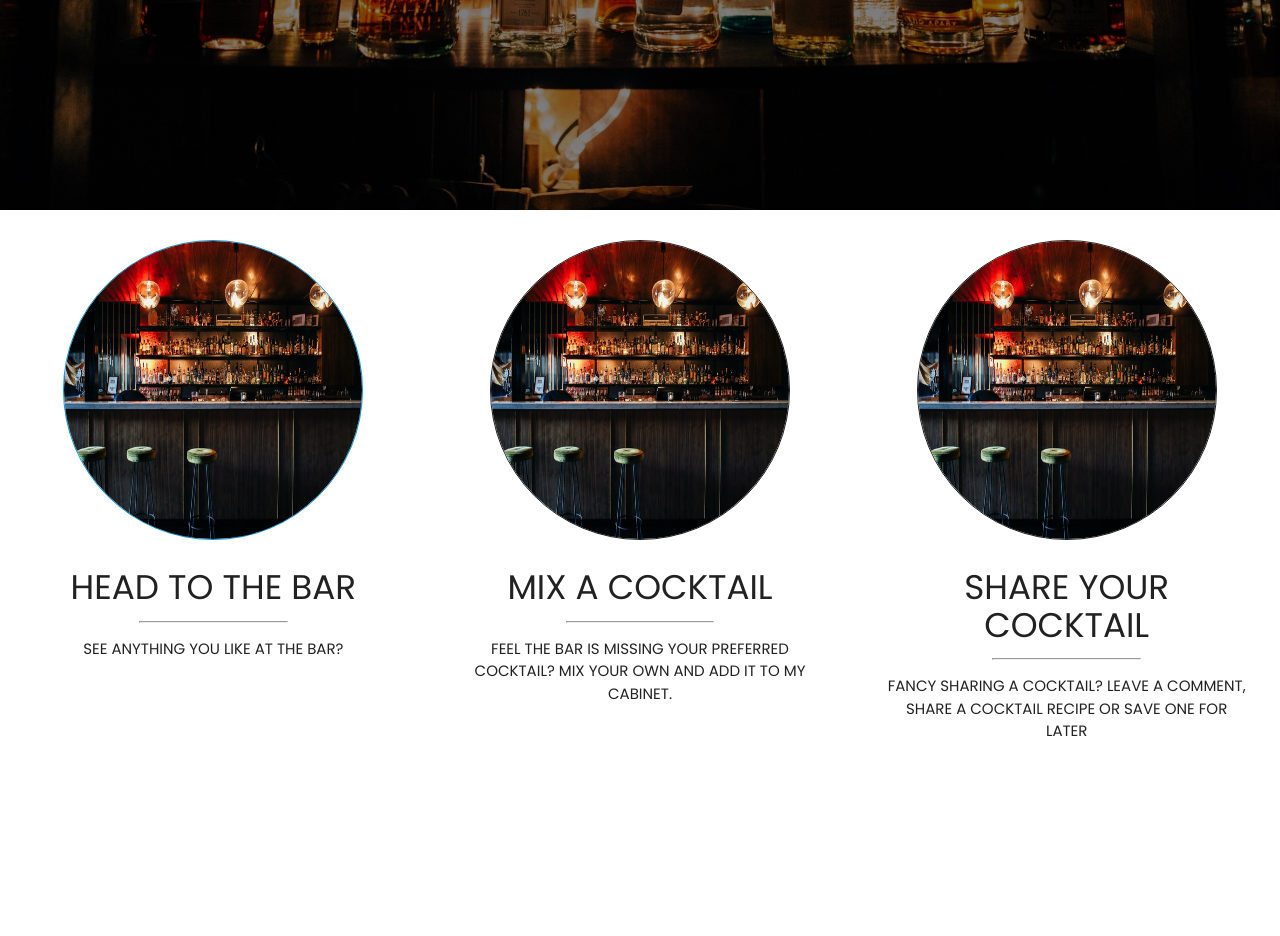
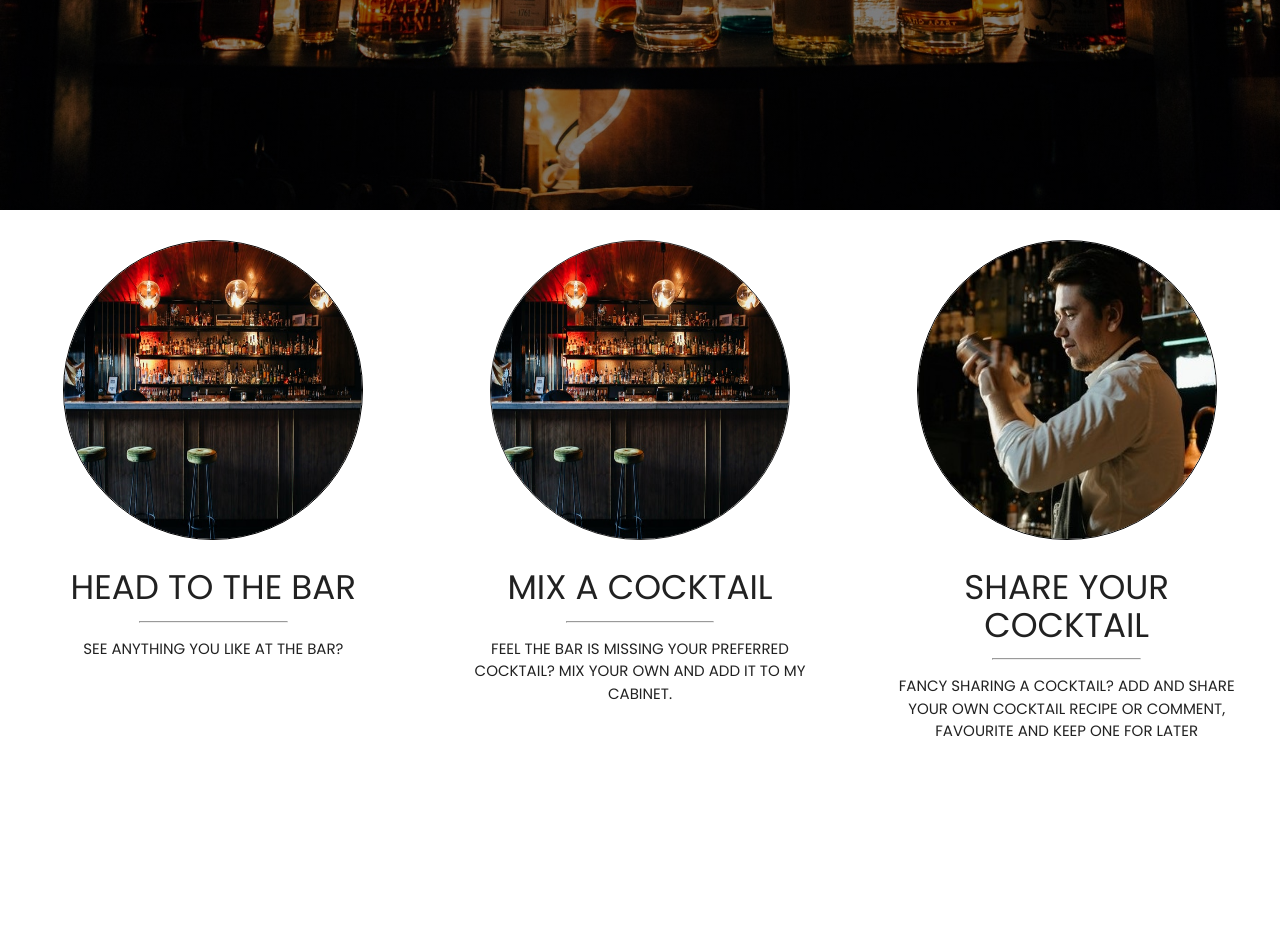
Before and after one commit to rhysmoggs/ms3-final-cocktails, a Flask app: page / in a window 1280 px wide. Shown: the part 654-1590 px from the top of the page. Run offline with Flask 2, Linux system fonts and the light colour scheme; data that the repository does not hold is empty; some libraries are stand-ins or nearby versions.

Commit message:
Add shake.jpg image to home.html

```diff
--- a/cocktails/static/css/style.css
+++ b/cocktails/static/css/style.css
@@ -128,6 +128,10 @@ main {
     /* margin: 0 auto; */
 }
 
+.house-section a {
+    color: black;
+}
+
 .house-section hr {
     width: 40%;
 }
--- a/cocktails/templates/home.html
+++ b/cocktails/templates/home.html
@@ -26,16 +26,24 @@
         <p>See anything you like at The Bar?</p>
       </li>
       <li>
-        <img class="hoverable" src="../static/images/bar.jpg" alt="Image of a cocktail being mixed">
+        <img class="hoverable" src="../static/images/bar.jpg" alt="Image of a group of people sharing drinks">
         <h4>Mix a Cocktail</h4>
         <hr>
         <p>Feel The Bar is missing your preferred cocktail? Mix your own and add it to My Cabinet.</p>
       </li>
       <li>
-        <img class="hoverable" src="../static/images/bar.jpg" alt="Image of a group of people sharing drinks">
+        {% if session.user  %}
+          <a href="{{ url_for('profile', username=session['user']) }}">
+            <img class="hoverable" src="../static/images/shake.jpg" alt="Image of a cocktail being mixed">
+          </a>
+        {% else %}
+          <a href="{{ url_for('login') }}">
+            <img class="hoverable" src="../static/images/shake.jpg" alt="Image of a cocktail being mixed">
+          </a>
+        {% endif %}
         <h4>Share your Cocktail</h4>
         <hr>
-        <p>Fancy sharing a cocktail? Leave a comment, share a cocktail recipe or save one for later</p>
+        <p>Fancy sharing a cocktail? Add and share your own cocktail recipe or comment, favourite and keep one for later</p>
       </li>
     </ul>
   </div>
```
Also changed, not shown: cocktails/templates/filter_category.html (+6 -4 lines), README.md, cocktails/static/images/shake.jpg (added).
